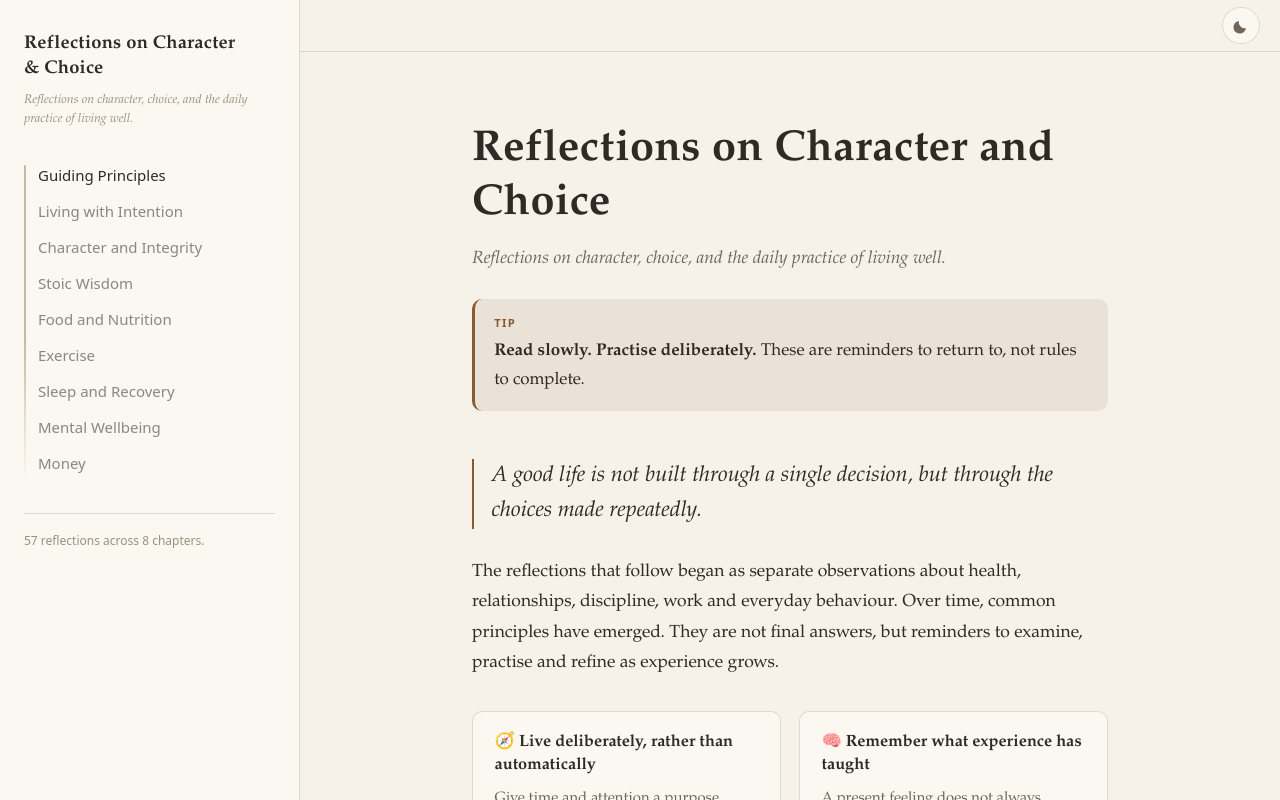
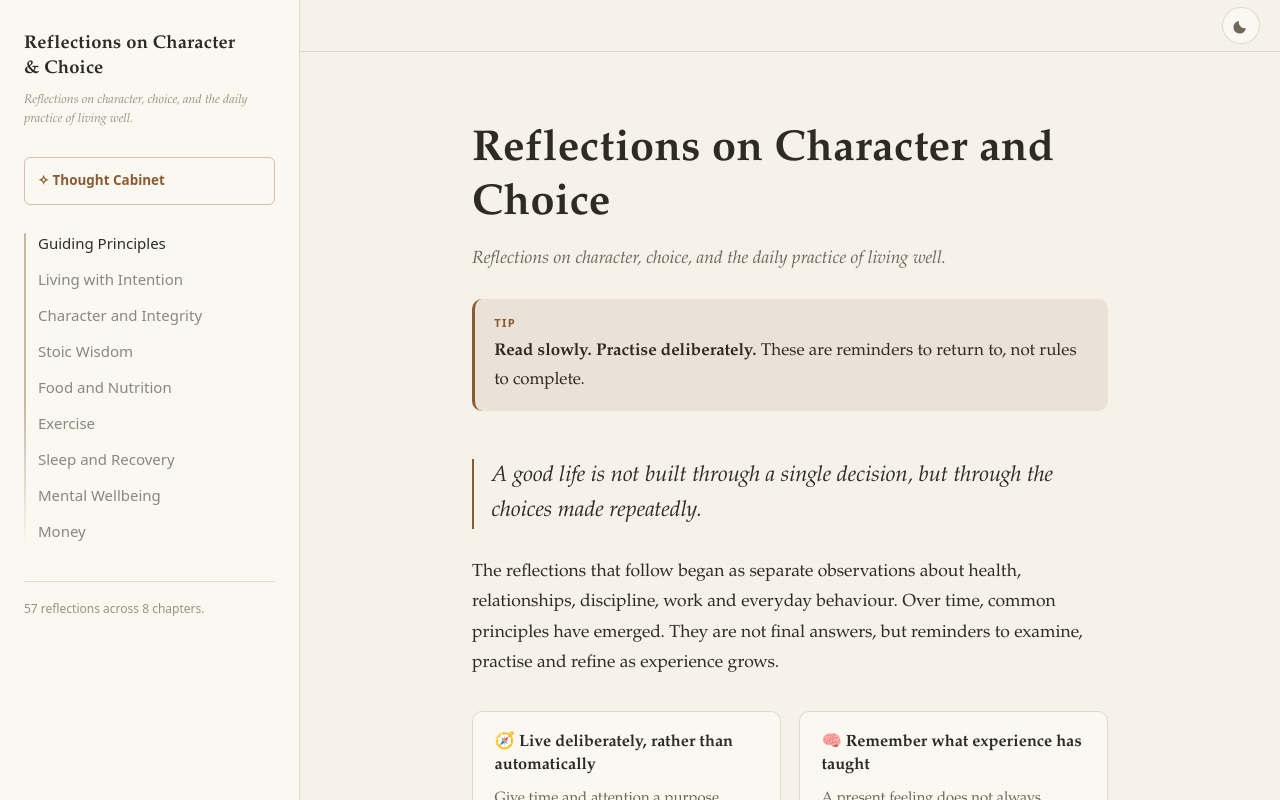
Before and after one commit to DonalGeraghty/reflections-on-character-and-choice, a React (Vite) app in the folder site/: page /1 in a window 1280 px wide. Shown: the top 800 px of the page. Built offline with nearby package versions, Linux system fonts and the light colour scheme.

Commit message:
Integrate Thought Cabinet into reading-site navigation

```diff
--- a/site/src/components/Sidebar.jsx
+++ b/site/src/components/Sidebar.jsx
@@ -2,6 +2,8 @@ import { useMemo } from 'react';
 import { Link, useLocation, useNavigate } from 'react-router-dom';
 import BranchedMenu from './BranchedMenu.jsx';
 import { chapters, meta, reflectionIndex } from '../utils.js';
+import { useCabinet } from './CabinetContext.jsx';
+import './ThoughtCard.css';
 
 const HOME = '__home';
 
@@ -11,6 +13,7 @@ const THEME_COLORS = {
 };
 
 export default function Sidebar({ open, onClose, theme = 'light' }) {
+  const { saved } = useCabinet();
   const navigate = useNavigate();
   const location = useLocation();
   const [, chapterSlug, reflectionSlug] = location.pathname.split('/');
@@ -60,6 +63,9 @@ export default function Sidebar({ open, onClose, theme = 'light' }) {
         &amp; Choice
       </Link>
       <p className="sidebar-subtitle">{meta.subtitle}</p>
+      <Link to="/cabinet" className="sidebar-cabinet-link" onClick={onClose}>
+        ✧ Thought Cabinet{saved.length > 0 ? ` · ${saved.length} kept` : ''}
+      </Link>
       <BranchedMenu
         key={location.pathname}
         items={items}
```
